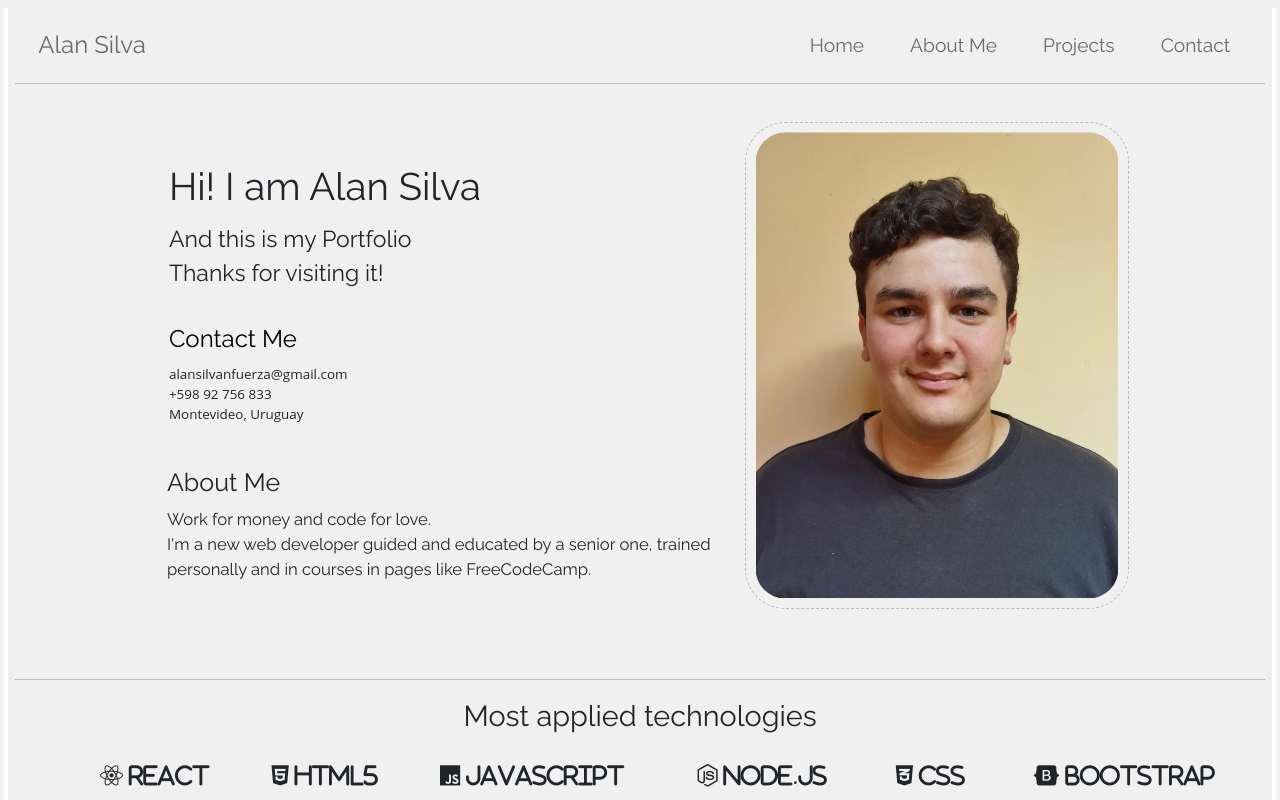
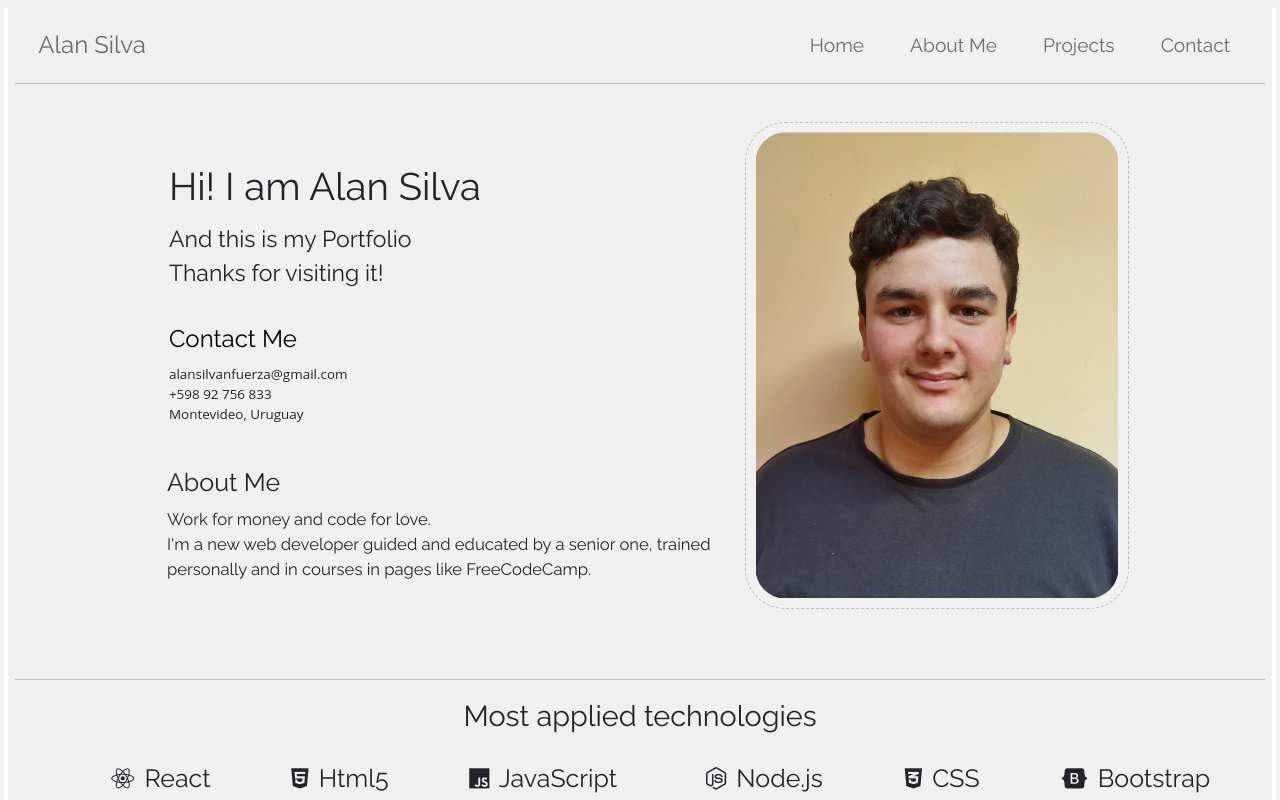
Before and after one commit to alanSilva04/alanSilva-portfolio-phase2, a React (Create React App) app: page / in a window 1280 px wide. Shown: the top 800 px of the page. Built offline with nearby package versions, Linux system fonts and the light colour scheme; the HTML template or start-up script is replaced by a standard one.

Commit message:
Third Project Added

```diff
--- a/src/components/biography/Biography.css
+++ b/src/components/biography/Biography.css
@@ -29,6 +29,11 @@
     justify-content: space-around;
     flex-direction: row;
     list-style: none;
+}
+
+.tec-items li{
+    font-family: "Raleway",sans-serif;
+    font-size: 1.3rem;
 }
 
 .tec-items i {
@@ -89,4 +94,8 @@
         margin-left: 13vw;
     }
 
+    .tec-items li{
+        font-size: 3rem;
+        text-align: center;
+    }
 }
--- a/src/components/biography/Biography.js
+++ b/src/components/biography/Biography.js
@@ -15,14 +15,14 @@ function Biography() {
         <div className='tec-items'>
           <ul className='tec-list'>
             <div className='tec-list-item'>
-              <li><i className="fa-brands fa-react"> React</i></li>
-              <li><i className="fa-brands fa-html5"> Html5</i></li>
-              <li><i className="fa-brands fa-js"> JavaScript</i></li>
+              <li><i className="fa-brands fa-react"></i> React</li>
+              <li><i className="fa-brands fa-html5"></i> Html5</li>
+              <li><i className="fa-brands fa-js"></i> JavaScript</li>
             </div>
             <div className='tec-list-item'>
-              <li><i className="fa-brands fa-node-js"> Node.js</i></li>
-              <li><i className="fa-brands fa-css3-alt"> CSS</i></li>
-              <li><i className="fa-brands fa-bootstrap"> Bootstrap</i></li>
+              <li><i className="fa-brands fa-node-js"></i> Node.js</li>
+              <li><i className="fa-brands fa-css3-alt"></i> CSS</li>
+              <li><i className="fa-brands fa-bootstrap"></i> Bootstrap</li>
               </div>
           </ul>
         </div>
```
